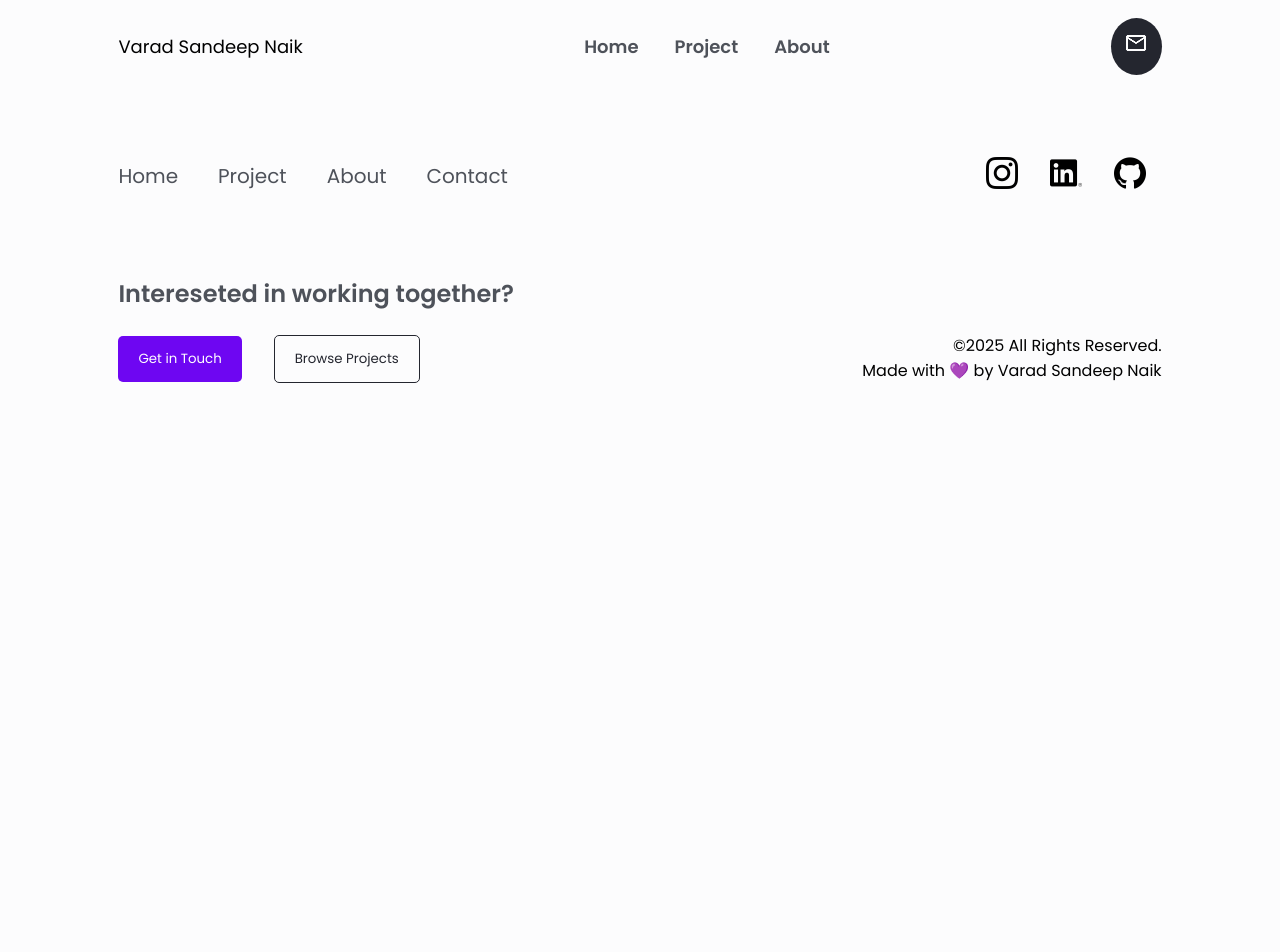
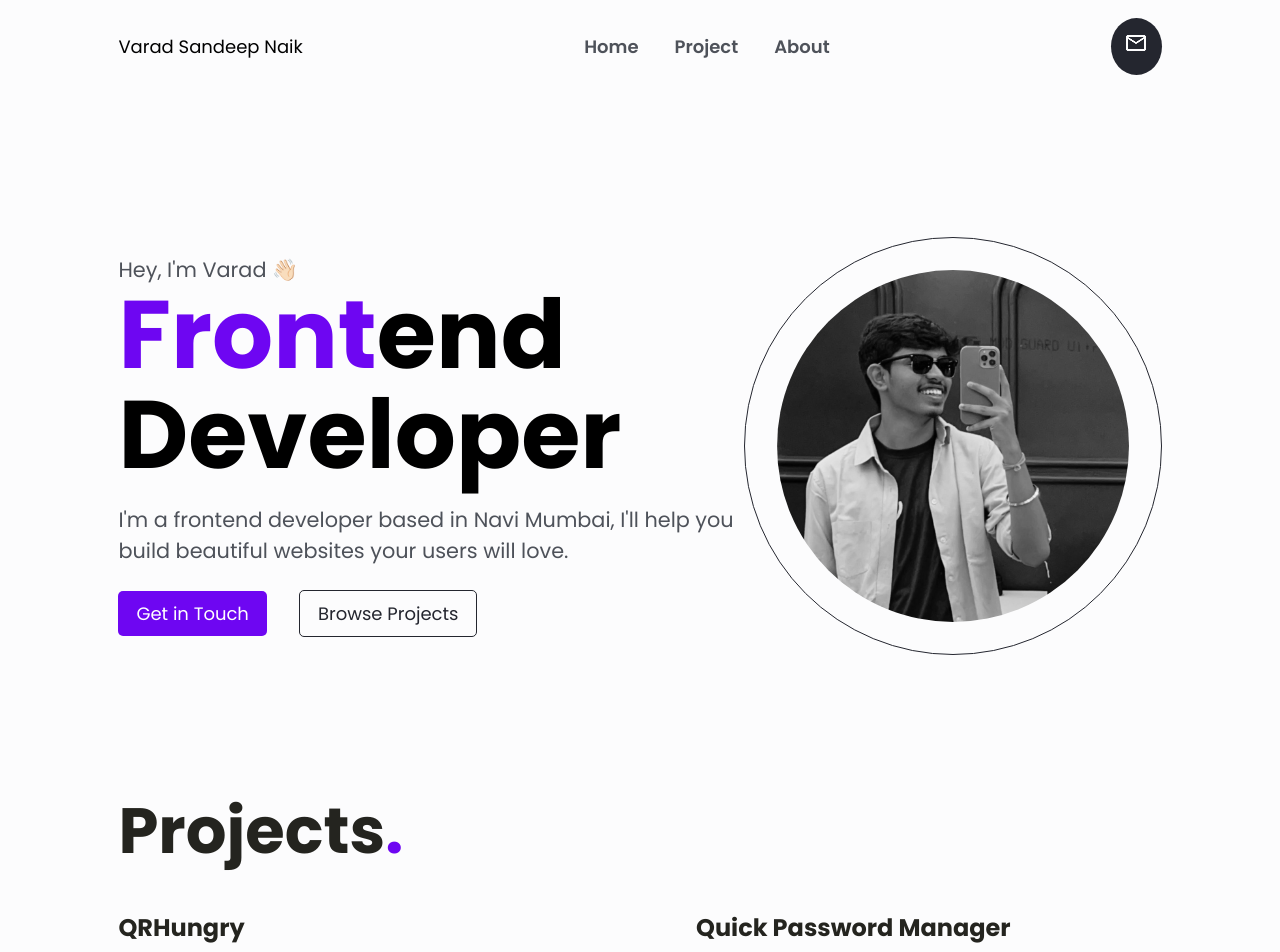
Before and after one commit to Hellacious1702/portfolio, a React (Vite) app: page / in a window 1280 px wide. Shown: the top 952 px of the page. Before the commit the page ends 800 px from the top, so only its background shows below. Built offline with nearby package versions, Linux system fonts and the light colour scheme.

Commit message:
reconfigured LINK tags

```diff
--- a/src/App.jsx
+++ b/src/App.jsx
@@ -18,8 +18,8 @@ function App() {
 
         <Routes>
 
-          <Route path='/portfolio/' element={<HomePage/>}/>
-          <Route path='/portfolio/About' element={<About/>}/>
+          <Route path='/' element={<HomePage/>}/>
+          <Route path='/About' element={<About/>}/>
 
         </Routes>
 
--- a/src/Components/Footer/Footer.jsx
+++ b/src/Components/Footer/Footer.jsx
@@ -13,10 +13,10 @@ const Footer = () => {
         <div className="MainFooterWrapper">
             <div className="MainFooterTop">
                 <div className="FooterTop1">
-                    <Link to="/portfolio/">Home</Link>
-                    <Link to="/portfolio/Project">Project</Link>
-                    <Link to="/portfolio/About">About</Link>
-                    <Link to="/portfolio/Contact">Contact</Link>
+                    <Link to="/">Home</Link>
+                    <Link to="/Project">Project</Link>
+                    <Link to="/About">About</Link>
+                    <Link to="/ontact">Contact</Link>
                 </div>
 
                 <div className="FooterTop2">
--- a/src/Components/Navbar/Navbar.jsx
+++ b/src/Components/Navbar/Navbar.jsx
@@ -14,9 +14,9 @@ const Navbar = () => {
           </div>
 
           <div className="NavWrapper">
-              <Link to="/portfolio/">Home</Link>
-              <Link to="/portfolio/Project">Project</Link>
-              <Link to="/portfolio/About">About</Link>
+              <Link to="/">Home</Link>
+              <Link to="/Project">Project</Link>
+              <Link to="/About">About</Link>
           </div>
 
           <div className="ContactWrapper">
--- a/vite.config.js
+++ b/vite.config.js
@@ -4,5 +4,5 @@ import react from '@vitejs/plugin-react'
 // https://vite.dev/config/
 export default defineConfig({
   plugins: [react()],
-  base: "/portfolio/"
+  // base: "/portfolio/"
 })
```
